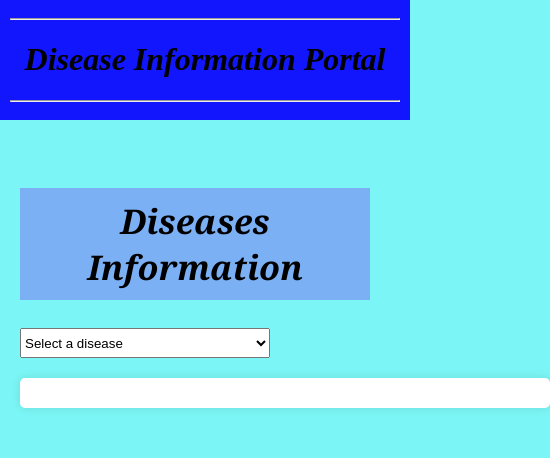
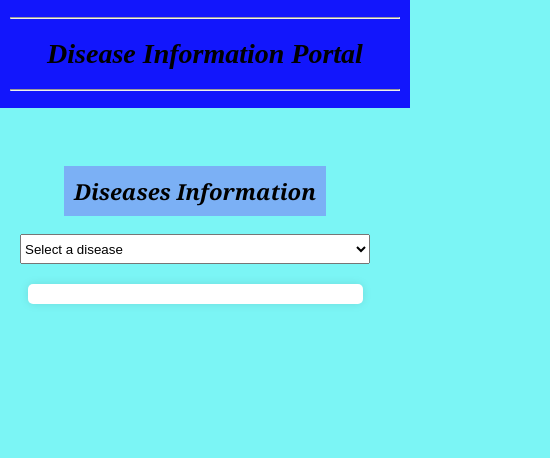
Before and after one commit to Maga-333/iot-project, a plain HTML site: page index.html in a window 390 px wide. Shown: the top 458 px of the page, 550 px wide, since content can reach past the window. Drawn offline with Linux system fonts and the light colour scheme.

Commit message:
Add files via upload

```diff
--- a/style.css
+++ b/style.css
@@ -10,7 +10,7 @@ body {
     font-family: Georgia, 'Times New Roman', Times, serif;
 }
 
-/* Header */
+/* Header and Footer */
 header, footer {
     width: 100%;
     text-align: center;
@@ -20,7 +20,7 @@ header, footer {
     font-family: 'Times New Roman', Times, serif;
 }
 
-hr{
+hr {
     color: white;
 }
 
@@ -56,13 +56,13 @@ h2 {
     align-items: start;
 }
 
-#otherDiseases{
+#otherDiseases {
     width: 250px;
     height: 30px;
     box-shadow: black;
 }
 
-label{
+label {
     font-size: 5mm;
 }
 
@@ -76,17 +76,19 @@ label{
     box-shadow: 0 0 10px rgba(0, 0, 0, 0.1);
     text-align: center;
     width: 500px;
+    margin-left: auto;
+    margin-right: auto;
 }
 
-h3{
-    color:black;
+h3 {
+    color: black;
     font-weight: bold;
     background-color: #7bf5f5;
     padding: 10px;
     display: inline-block;
 }
 
-#hi{
+#hi {
     color: black;
     font-weight: bold;
     font-size: 10mm;
@@ -94,11 +96,48 @@ h3{
 
 /* Responsive Design */
 @media (max-width: 768px) {
-    .disease-box {
+    body {
+        font-size: 14px;
+    }
+
+    .checkbox-container {
+        flex-direction: column;
+        gap: 10px;
+    }
+
+    .checkbox-group {
+        align-items: center;
+    }
+
+    #otherDiseases {
+        width: 100%;
+    }
+
+    #diseaseInfo {
         width: 90%;
+        padding: 10px;
     }
-    form label {
-        display: block;
-        margin: 5px;
+
+    h2 {
+        font-size: 28px;
+    }
+
+    h3 {
+        font-size: 24px;
     }
 }
+
+/* Additional responsive fixes */
+@media (max-width: 480px) {
+    h2 {
+        font-size: 22px;
+    }
+
+    h3 {
+        font-size: 20px;
+    }
+
+    #hi {
+        font-size: 8mm;
+    }
+}
```
